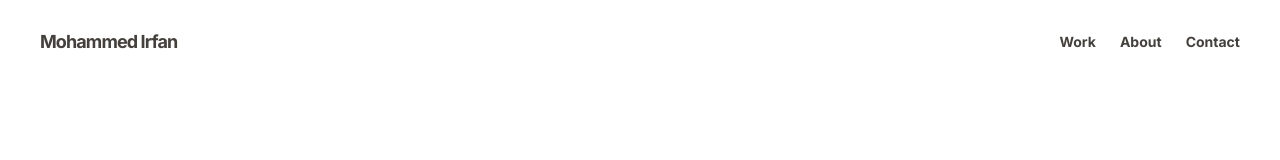
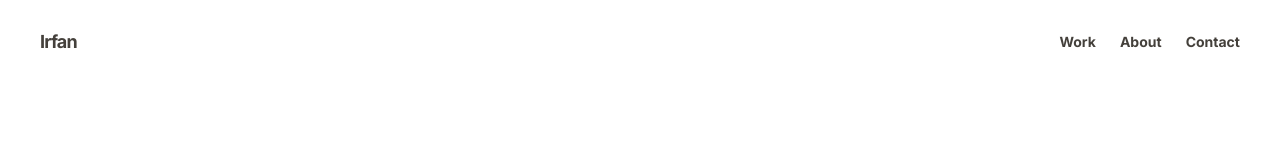
Before and after one commit to MohammedIrfan244/portfolio_next, a Next.js app: page / in a window 1280 px wide. Shown: the top 160 px of the page. Built offline with nearby package versions, Linux system fonts and the light colour scheme.

Commit message:
Update icon name in Navbar.tsx

```diff
--- a/src/component/layout/Navbar.tsx
+++ b/src/component/layout/Navbar.tsx
@@ -34,7 +34,7 @@ function Navbar() {
       transition={{ duration: 0.5 }}
       href='#'
       onClick={(e) => handleSmoothScroll(e, 'top')}
-       className='text-lg tracking-tighter hover:cursor-pointer hover:opacity-75'>Mohammed Irfan</motion.a>
+       className='text-lg tracking-tighter hover:cursor-pointer hover:opacity-75'>Irfan</motion.a>
       <div className='flex gap-3 md:gap-5 lg:gap-6 text-base'>
         <motion.a
         initial={{ opacity: 0, y: -20 }}
```
